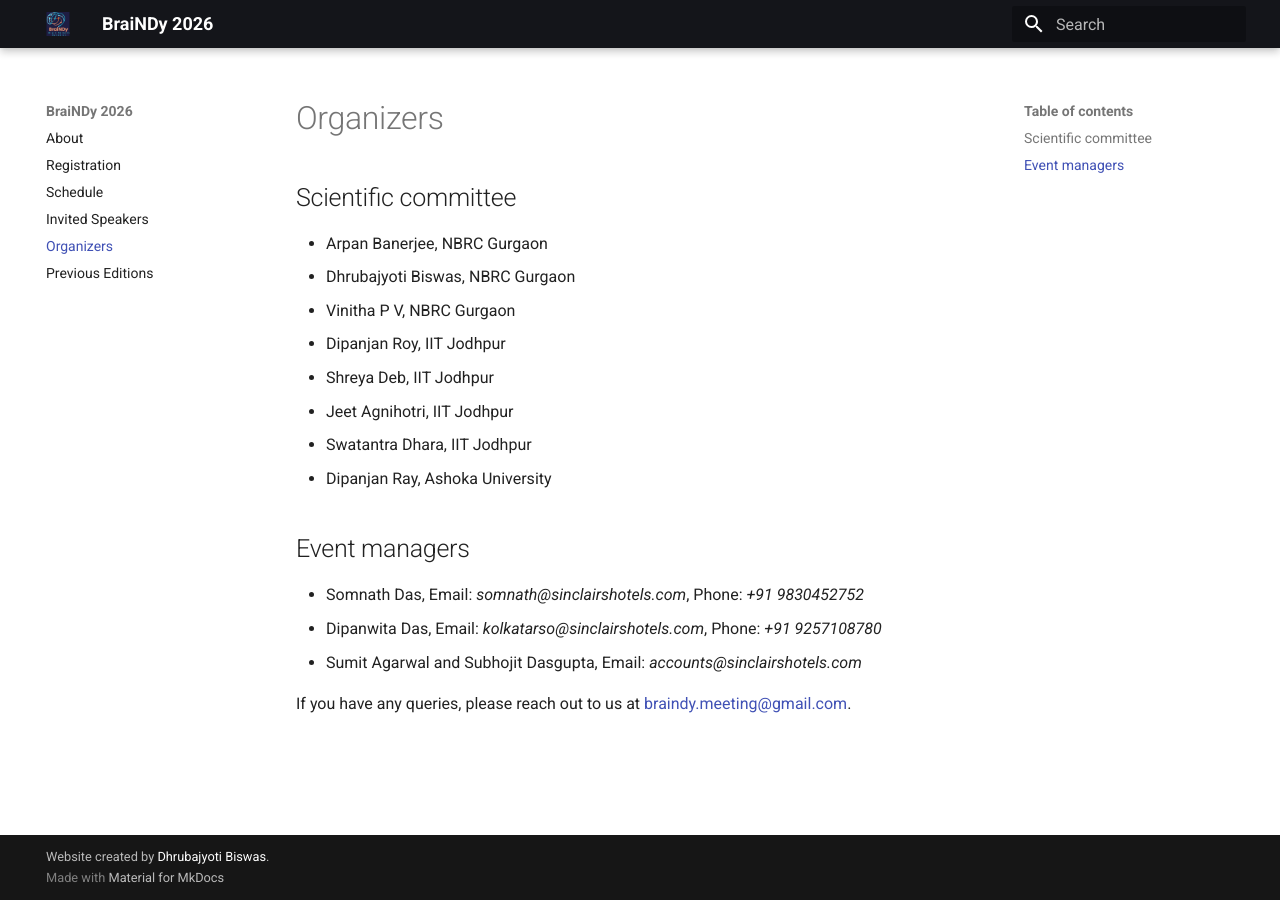
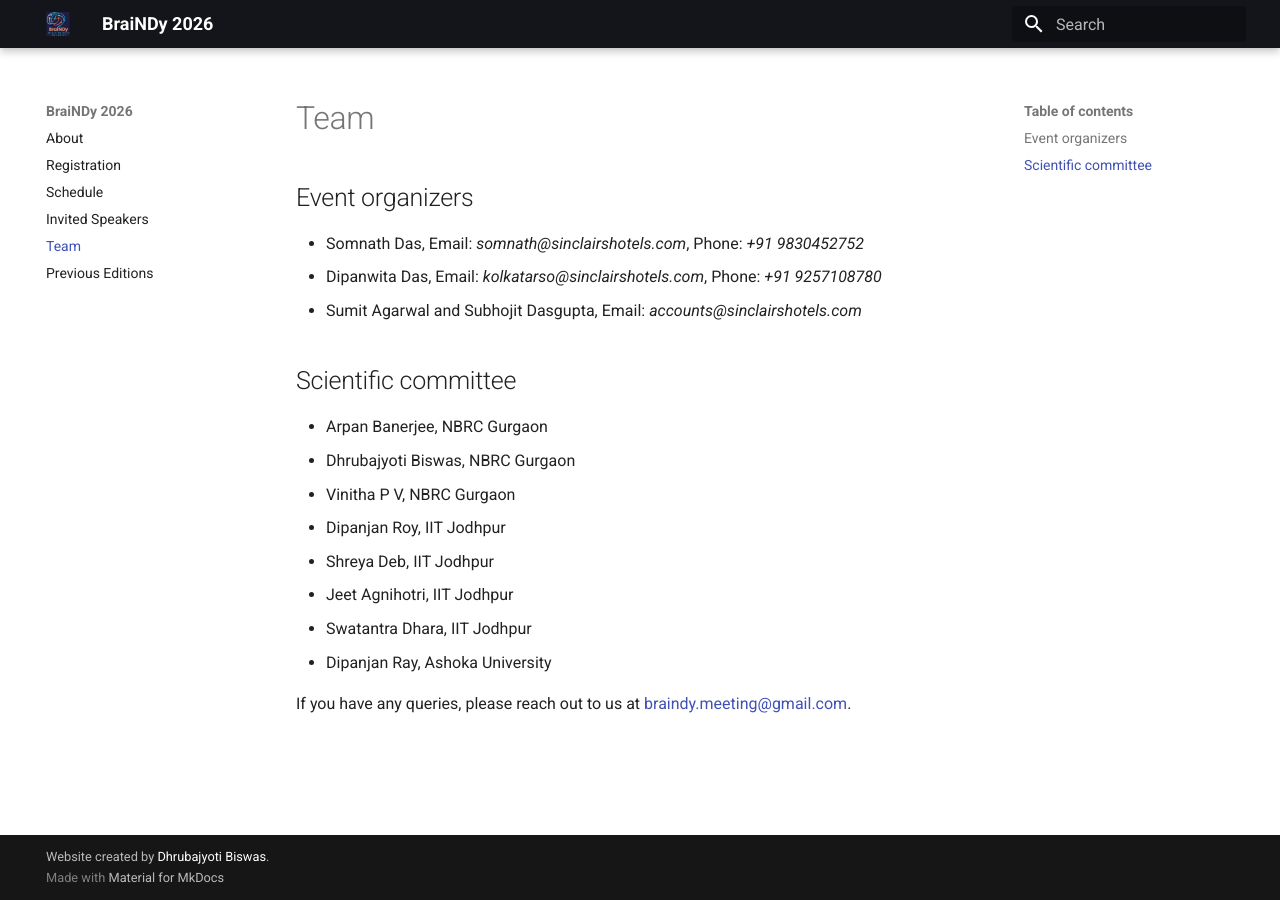
Before and after one commit to BraiNDyMeeting/v2026, an MkDocs documentation site: the page built from docs/Team.md, in a window 1280 px wide. Built offline with MkDocs 1.6.1 and Material for MkDocs 9.7.7, drawn with Linux system fonts in a browser that asks for light colours; some of the changed lines change nothing that is shown.

Commit message:
Some changes to website

```diff
--- a/docs/Team.md
+++ b/docs/Team.md
@@ -1,4 +1,10 @@
-# Organizers
+# Team
+
+## Event organizers
+
+- Somnath Das, Email: _somnath@sinclairshotels.com_, Phone: _+91 9830452752_
+- Dipanwita Das, Email: _kolkatarso@sinclairshotels.com_, Phone: _+91 9257108780_
+- Sumit Agarwal and Subhojit Dasgupta, Email: _accounts@sinclairshotels.com_
 
 ## Scientific committee
 - Arpan Banerjee, NBRC Gurgaon
@@ -10,10 +16,4 @@
 - Swatantra Dhara, IIT Jodhpur
 - Dipanjan Ray, Ashoka University
 
-## Event managers
-
-- Somnath Das, Email: _somnath@sinclairshotels.com_, Phone: _+91 9830452752_
-- Dipanwita Das, Email: _kolkatarso@sinclairshotels.com_, Phone: _+91 9257108780_
-- Sumit Agarwal and Subhojit Dasgupta, Email: _accounts@sinclairshotels.com_
-
 If you have any queries, please reach out to us at <a href="mailto:braindy.meeting@gmail.com">braindy.meeting@gmail.com</a>.
--- a/mkdocs.yml
+++ b/mkdocs.yml
@@ -16,5 +16,5 @@ nav:
 - Registration: registration.md
 - Schedule: schedule.md
 - Invited Speakers: speakers.md
-- Organizers: Team.md
+- Team: Team.md
 - Previous Editions: previous.md
```
Also changed, not shown: site/404.html, site/Team/index.html, site/index.html, site/previous/index.html, site/registration/index.html, site/schedule/index.html, site/search/search_index.json, site/sitemap.xml, site/speakers/index.html, 1 other file.
